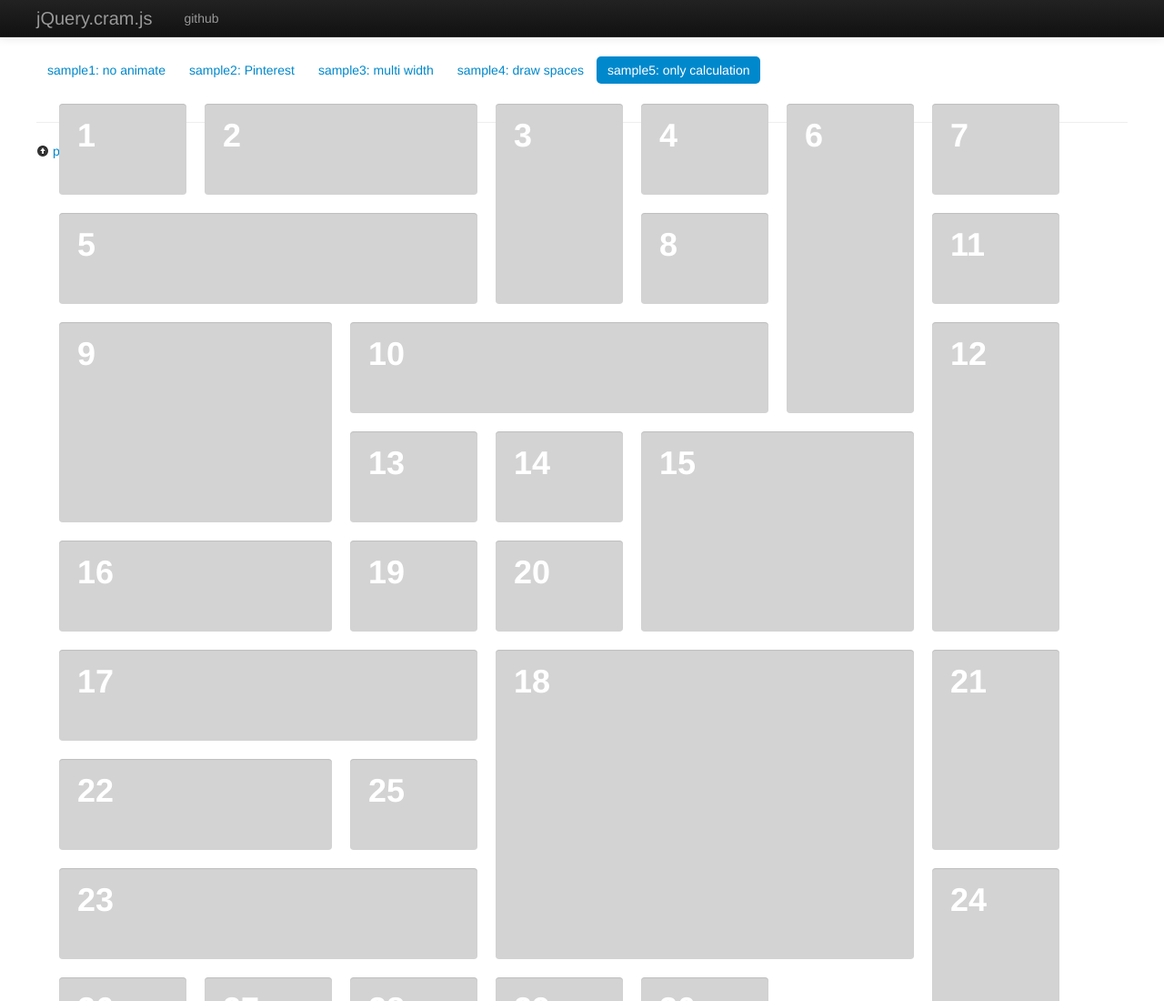
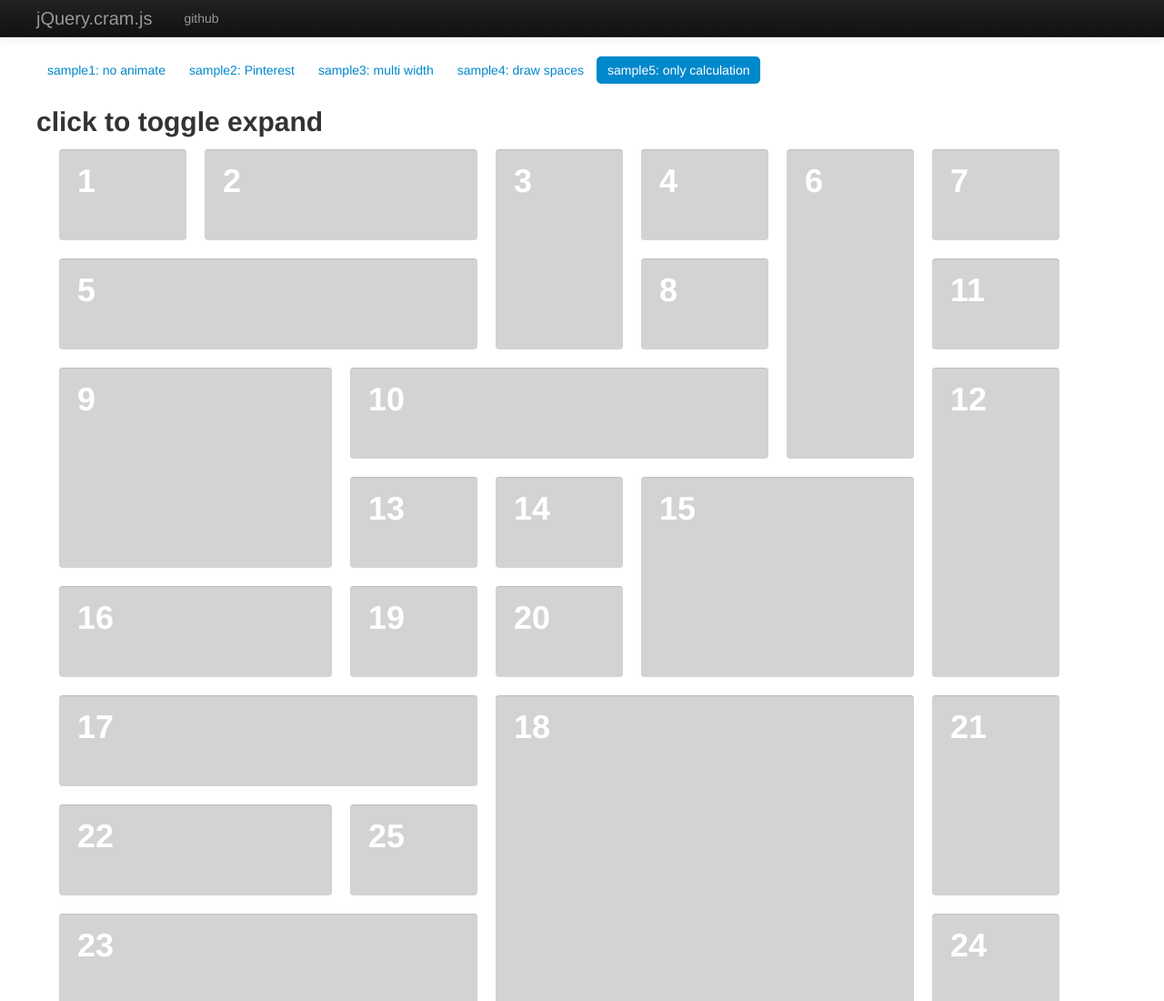
Before and after one commit to devjam/jquery.cram.js, a plain HTML site: page sample/sample5.html in a window 1280 px wide. Shown: the top 1100 px of the page at 91% size. Drawn offline with nearby package versions, Linux system fonts and the light colour scheme.

Commit message:
sample5 update

```diff
--- a/sample/sample5.html
+++ b/sample/sample5.html
@@ -16,6 +16,9 @@
             body {
                 padding-top: 60px;
                 padding-bottom: 40px;
+            }
+            .item {
+                cursor: pointer;
             }
         </style>
         <link rel="stylesheet" href="css/main.css">
@@ -45,6 +48,7 @@
                 <li><a href="sample4.html">sample4: draw spaces</a></li>
                 <li class="active"><a href="sample5.html">sample5: only calculation</a></li>
             </ul>
+            <h2>click to toggle expand</h2>
             <ul id="items" class="clearfix">
                 <li class="item col2"><section class="box row1"><h1>1</h1></section></li>
                 <li class="item col4"><section class="box row1"><h1>2</h1></section></li>
@@ -159,9 +163,20 @@
                             el.animate(style, 600);
                             i++;
                         }
+                        $("#items").stop().queue([]);
+                        style = {
+                            "width": data.area.width + "px",
+                            "height": data.area.height + "px"
+                        };
+                        $("#items").animate(style, 600);
+
                     };
                     update();
+                    $(window).resize(function(){
+                        update();
+                    });
                 });
+
             })(jQuery);
         </script>
     </body>
```
